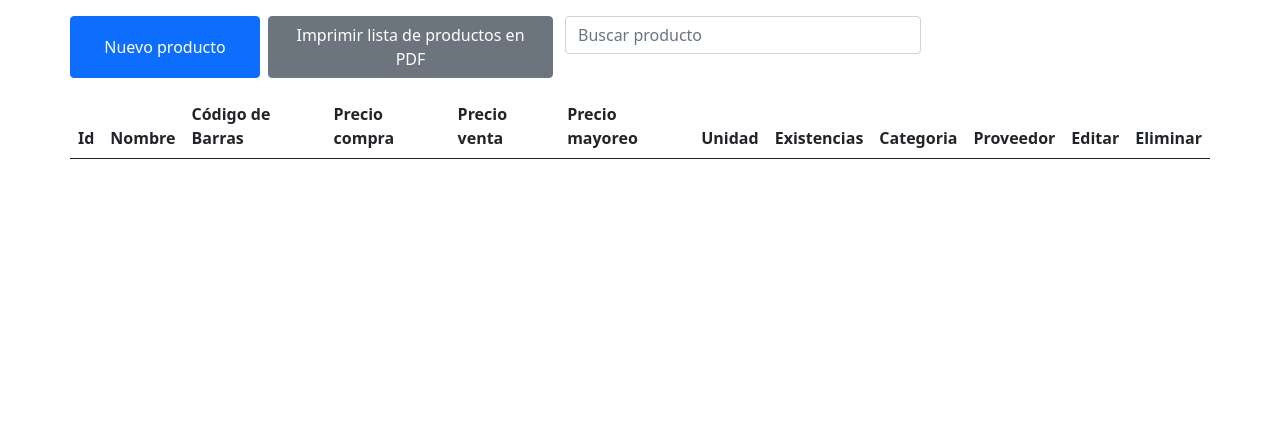
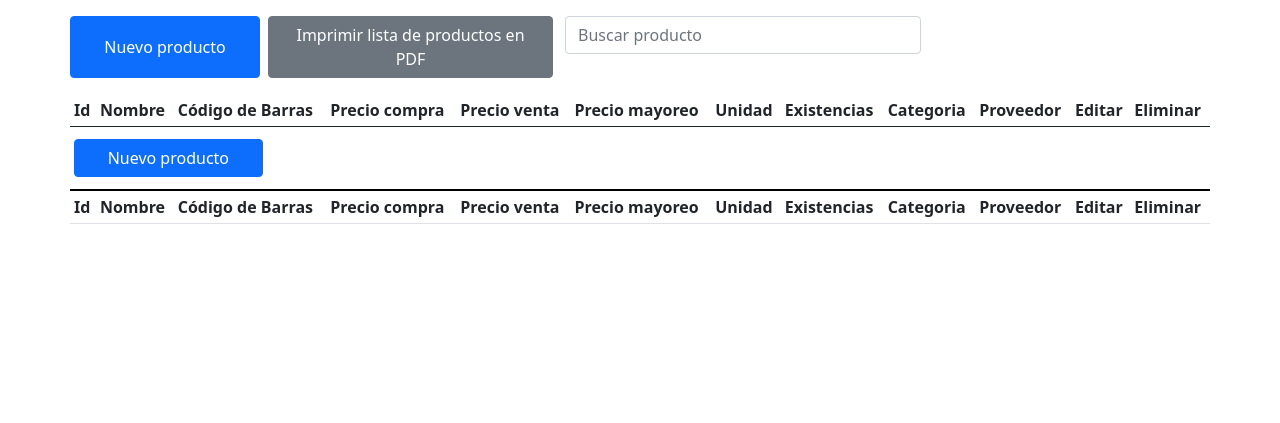
Before and after one commit to Davix002/miscelanea_nelsy, a PHP site: page /productos in a window 1280 px wide. Shown: the part 56-479 px from the top of the page. Run offline with PHP 8.4, Linux system fonts and the light colour scheme; the visitor is signed in with stand-in values (Sample User, id 1); data that the repository does not hold is empty.

Commit message:
estilo del titulo abajo de la tabla y el boton de añadir nuevo producto

```diff
--- a/app/views/panel/productos.php
+++ b/app/views/panel/productos.php
@@ -13,7 +13,7 @@
         <input type="search" class="form-control" id="searchProduct" placeholder="Buscar producto" onkeyup="filterProducts()">
     </div>
 
-    <table class="table table-hover" id="productTable">
+    <table class="table table-hover table-sm" id="productTable">
         <thead>
             <tr>
                 <th scope="col">Id</th>
@@ -47,7 +47,6 @@
 
             for ($i = 0; $i < count($productos); $i++) {
 
-
                 echo "<tr id='productRow_" . $productos[$i]['id'] . "'>";
                 echo "<form id='form_" . $productos[$i]['id'] . "' method='post'>";
                 echo "<td>" . $productos[$i]['id'] . "</td>";
@@ -60,7 +59,7 @@
                 echo "<td><input type='number' name='existencias' id='existencias' class='form-control editable' value='" . $productos[$i]['existencias'] . "' readonly></td>";
 
                 $categoria_actual = $obj_producto->getNombreCategoria($productos[$i]['categoria_id']);
-                echo "<td><select name='categoria_id' id='categoria_id' class='form-select editable w-auto' disabled>";
+                echo "<td><select name='categoria_id' id='categoria_id' class='form-select editable ' disabled>";
                 echo "<option value=''></option>";
                 foreach ($obj_categoria->getAll() as $categoria) {
                     $selected = $categoria['nombre_categoria'] == $categoria_actual ? "selected" : "";
@@ -69,7 +68,7 @@
                 echo "</select></td>";
 
                 $proveedor_actual = $obj_producto->getNombreProveedor($productos[$i]['proveedor_id']);
-                echo "<td><select name='proveedor_id' id='proveedor_id' class='form-select editable w-auto' disabled>";
+                echo "<td><select name='proveedor_id' id='proveedor_id' class='form-select editable ' disabled>";
                 echo "<option value=''></option>";
                 foreach ($obj_proveedor->getAll() as $proveedor) {
                     $selected = $proveedor['nombre_proveedor'] == $proveedor_actual ? "selected" : "";
@@ -83,7 +82,7 @@
                         <img src='../miscelanea_nelsy/public/images/pencil.svg'>
                 </button>
                 <button type='button'
-                        onclick='fnCreateUpdate(\"UPDATE\"," . $productos[$i]['id'] . ")' class='btn btn-primary d-none saveBtn'>
+                        onclick='fnCreateUpdate(\"UPDATE\"," . $productos[$i]['id'] . ")' class='btn btn-success d-none saveBtn'>
                         <img src='../miscelanea_nelsy/public/images/check.svg'>
                 </button>
                 </td>";
@@ -97,7 +96,6 @@
                 </td>";
                 echo "</form>";
                 echo "</tr>";
-
             }
 
             //fila vacia
@@ -113,14 +111,14 @@
             echo "<td><input type='text' name='unidad' id='unidad' class='form-control editable'></td>";
             echo "<td><input type='number' name='existencias' id='existencias' class='form-control editable'></td>";
 
-            echo "<td><select name='categoria_id' id='categoria_id' class='form-select editable w-auto'>";
+            echo "<td><select name='categoria_id' id='categoria_id' class='form-select editable'>";
             echo "<option value=''></option>";
             foreach ($obj_categoria->getAll() as $categoria) {
                 echo "<option value='" . $categoria['id'] . "'>" . $categoria['nombre_categoria'] . "</option>";
             }
             echo "</select></td>";
 
-            echo "<td><select name='proveedor_id' id='proveedor_id' class='form-select editable w-auto' >";
+            echo "<td><select name='proveedor_id' id='proveedor_id' class='form-select editable' >";
             echo "<option value=''></option>";
             foreach ($obj_proveedor->getAll() as $proveedor) {
                 echo "<option value='" . $proveedor['id'] . "'>" . $proveedor['nombre_proveedor'] . "</option>";
@@ -130,7 +128,7 @@
             echo "<td>
 
             <button type='button'
-                    onclick='fnCreateUpdate(\"CREATE\",\"new\")' class='btn btn-primary saveBtn'>
+                    onclick='fnCreateUpdate(\"CREATE\",\"new\")' class='btn btn-success saveBtn'>
                     <img src='../miscelanea_nelsy/public/images/check.svg'>
             </button>
             </td>";
@@ -149,8 +147,32 @@
             //fin fila vacia
             ?>
 
+            <tr>
+                <td colspan="12">
+                    <button type="button" class="col-2 btn btn-primary me-2 my-2 " onclick="fnCreateRow()">
+                        Nuevo producto
+                    </button>
+                </td>
+            </tr>
+
+            <!-- titulo de abajo -->
+            <tr style="border-top: 2px solid #000;">
+                <th scope="col">Id</th>
+                <th scope="col">Nombre</th>
+                <th scope="col">Código de Barras</th>
+                <th scope="col">Precio compra</th>
+                <th scope="col">Precio venta</th>
+                <th scope="col">Precio mayoreo</th>
+                <th scope="col">Unidad</th>
+                <th scope="col">Existencias</th>
+                <th scope="col">Categoria</th>
+                <th scope="col">Proveedor</th>
+                <th scope="col">Editar</th>
+                <th scope="col">Eliminar</th>
+            </tr>
+
         </tbody>
+
     </table>
-
     <script src="public/js/panel/productos.js"></script>
 </div>
```
